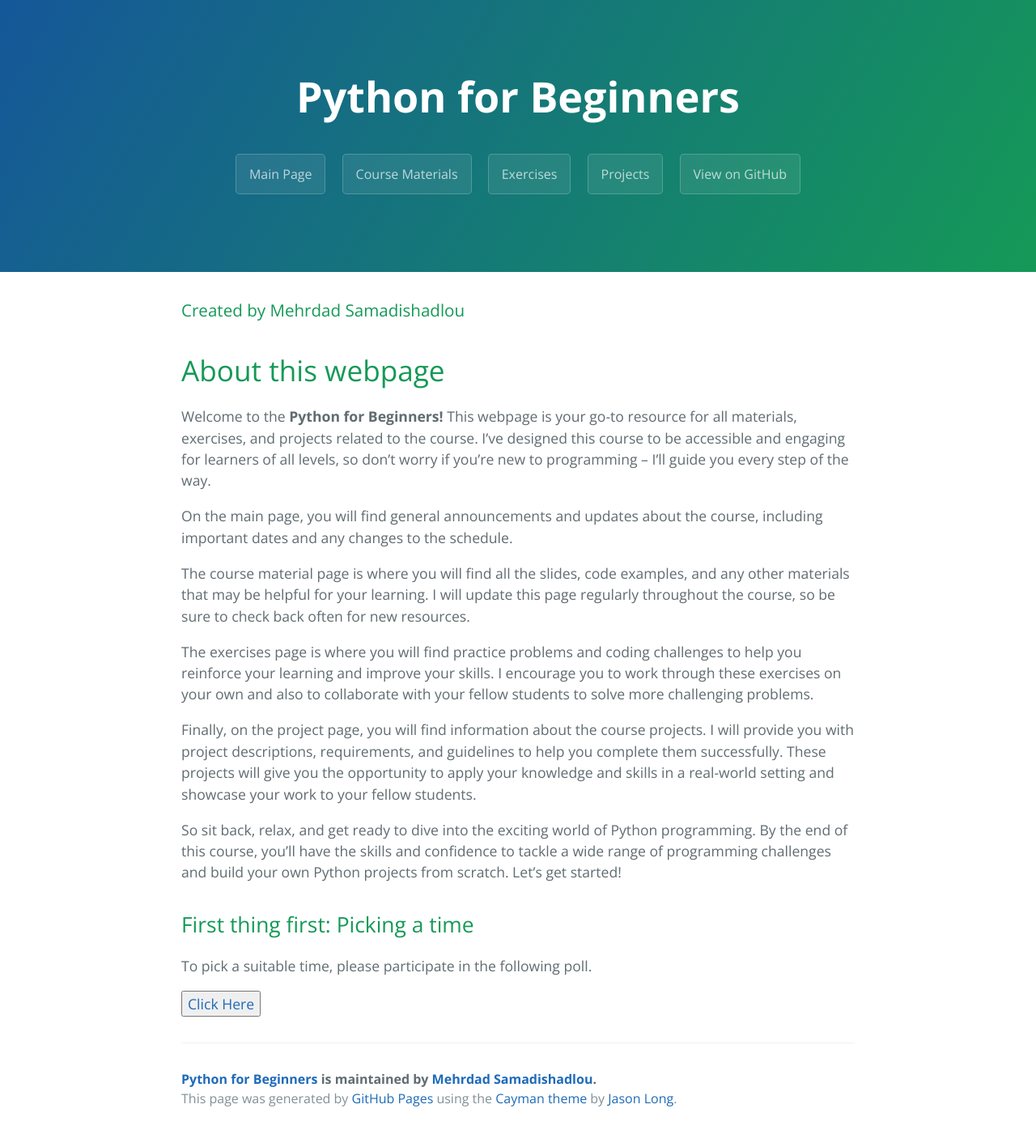
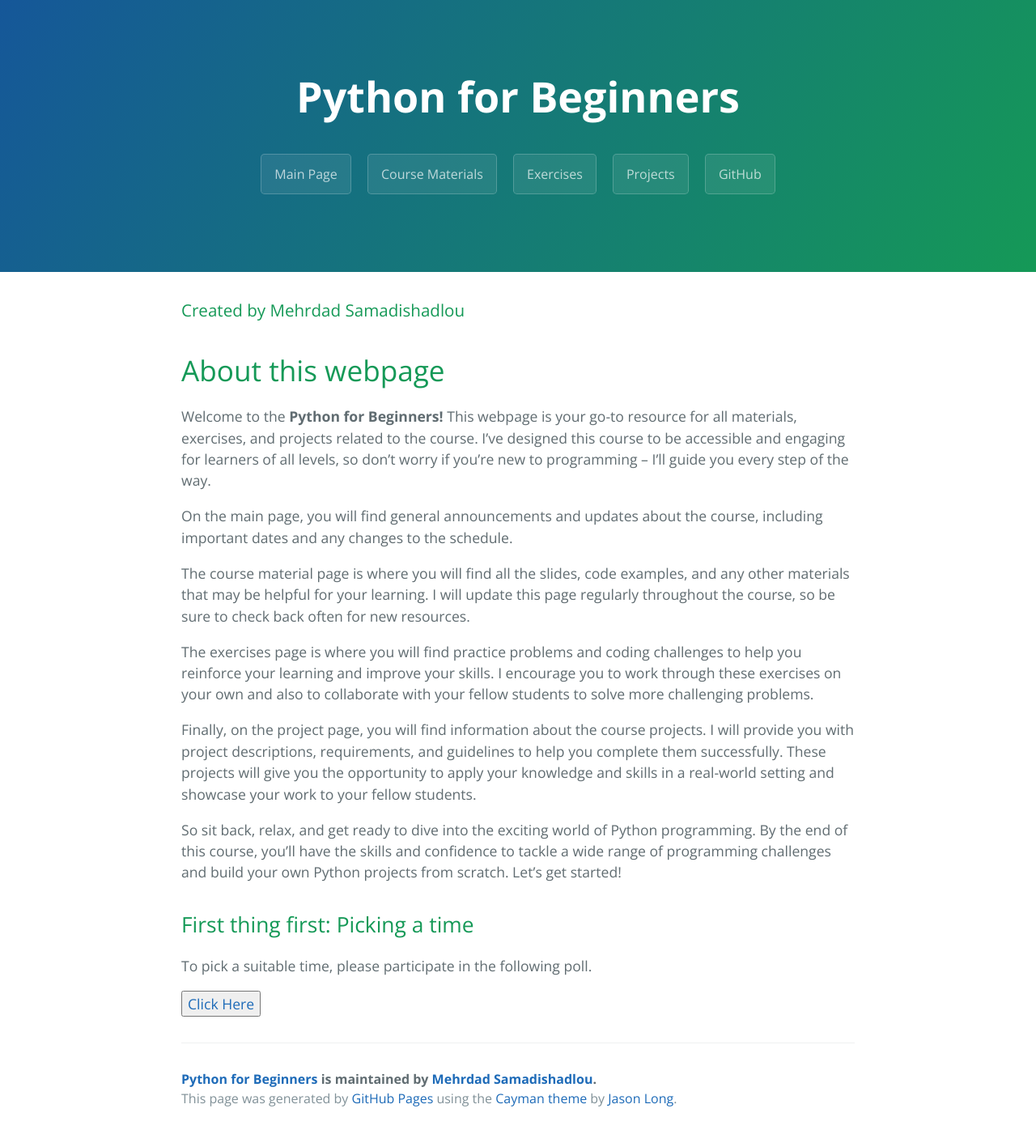
Before and after one commit to MehrdadSamadishadlou/Python_for_Beginners, a Jekyll site: the page built from index.md, in a window 1280 px wide. Shown: the whole page at 81% size. Built offline with Jekyll 4.4.1, drawn with Linux system fonts in a browser that asks for light colours.

Commit message:
Update template.html

```diff
--- a/_layouts/template.html
+++ b/_layouts/template.html
@@ -16,7 +16,7 @@
       {% for page in site.pages %}
         <a href= {{ page.filename }} class="btn">{{ page.title }}</a>
       {% endfor %}
-      <a href="https://github.com/phuston/patrickandfrantonarethebestninjas" class="btn">View on GitHub</a>
+      <a href="https://github.com/phuston/patrickandfrantonarethebestninjas" class="btn">GitHub</a>
     </section>
 
     <section class="main-content">
```
